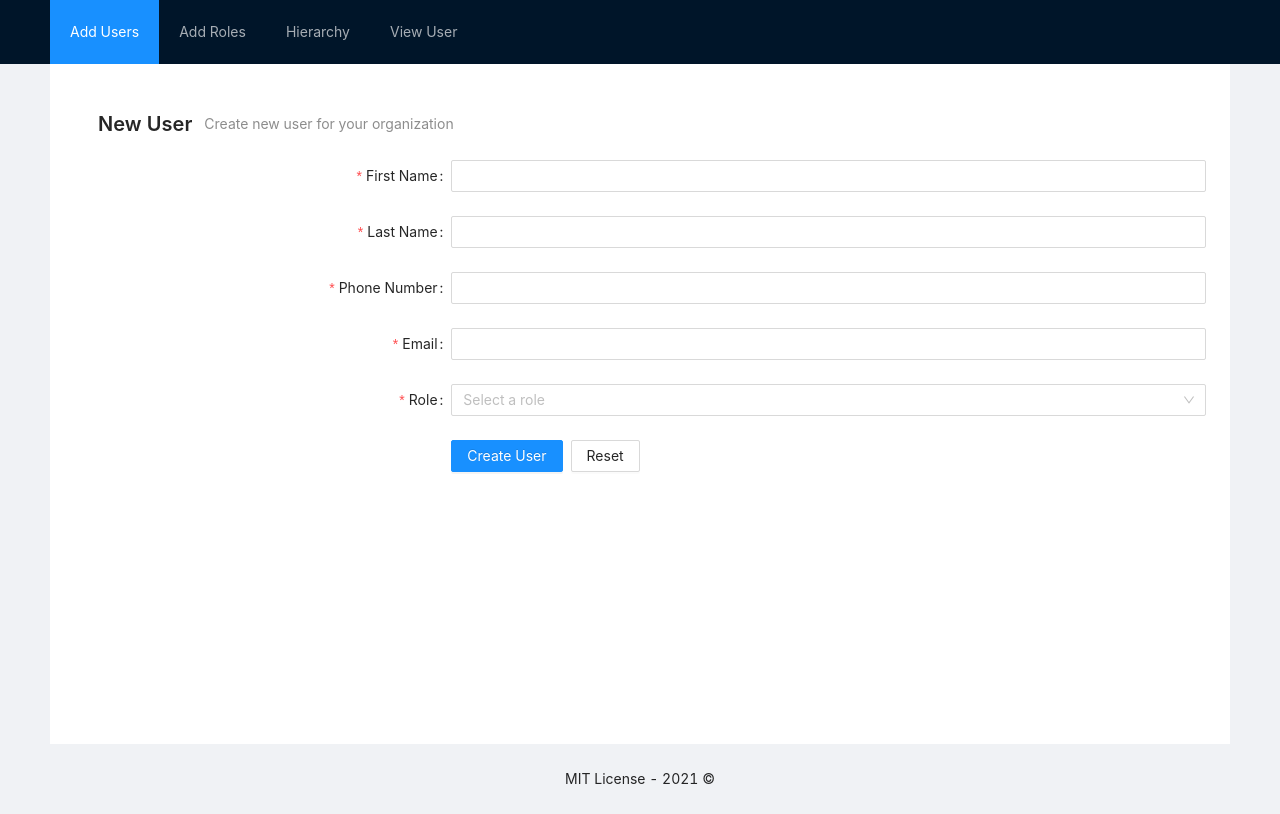
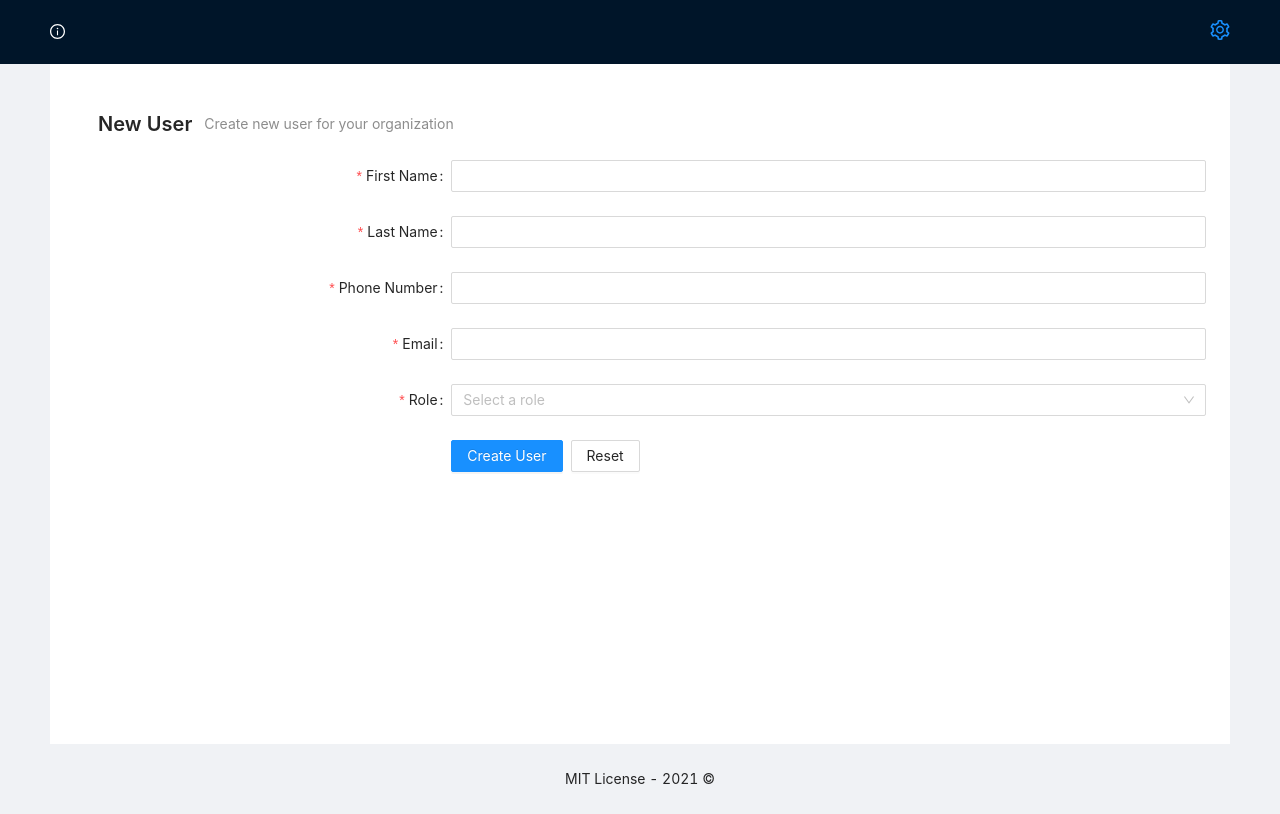
Before and after one commit to 19sriram/zzl, a React (Create React App) app in the folder frontend/: page / in a window 1280 px wide. Built offline with nearby package versions, Linux system fonts and the light colour scheme.

Commit message:
routed for settings

```diff
--- a/frontend/src/components/layout/layout.css
+++ b/frontend/src/components/layout/layout.css
@@ -9,3 +9,9 @@
     background: #fff;
     height: 85vh
   }
+  .goRight {
+    float: right;
+  }
+  .ant-dropdown-menu  {
+    padding:  10px 20px;
+  }
--- a/frontend/src/components/layout/layout.tsx
+++ b/frontend/src/components/layout/layout.tsx
@@ -1,7 +1,11 @@
-import { Layout, Menu, Breadcrumb, Timeline } from 'antd';
+import { Layout, Menu, Breadcrumb, Timeline, Dropdown } from 'antd';
 // import { Component, useEffect } from 'react';
+import {
+  SettingOutlined,
+  InfoCircleOutlined
+} from '@ant-design/icons';
 import './layout.css';
- import {getUser} from '../api/api';
+import { getUser } from '../api/api';
 import AddUser from '../usermgmt/adduser';
 import AddRole from '../rolemgmt/addrole';
 import Treeview from '../treeview/treeview';
@@ -14,9 +18,15 @@ import {
   Link
 } from "react-router-dom";
 
-const LayoutWrapper= ()=> {
+const LayoutWrapper = () => {
   const { Header, Content, Footer } = Layout;
   getUser();
+  const menu = (<Menu mode="horizontal" >
+    <Menu.Item key="1"><Link to="/">Add Users</Link></Menu.Item>
+    <Menu.Item key="2"><Link to="/roles">Add Roles</Link></Menu.Item>
+    <Menu.Item key="3"><Link to="/hierarchy">Hierarchy</Link></Menu.Item>
+    <Menu.Item key="4"><Link to="/viewuser">View User</Link></Menu.Item>
+  </Menu>);
   return (
     <>
       <Layout>
@@ -24,19 +34,16 @@ const LayoutWrapper= ()=> {
 
           <Header style={{ position: 'fixed', zIndex: 1, width: '100%' }}>
             <div className="logo" />
- <Menu theme="dark" mode="horizontal" defaultSelectedKeys={['1']}>
- <Menu.Item key="1"><Link to="/">Add Users</Link></Menu.Item>
- <Menu.Item key="2"><Link to="/roles">Add Roles</Link></Menu.Item>
- <Menu.Item key="3"><Link to="/hierarchy">Hierarchy</Link></Menu.Item>
- <Menu.Item key="4"><Link to="/viewuser">View User</Link></Menu.Item>
- </Menu>
+            <Dropdown overlay={menu} className="goRight">
+              <a className="ant-dropdown-link" onClick={e => e.preventDefault()}>
+                <span><SettingOutlined style={{ fontSize: '20px' }} /></span>
+              </a>
+            </Dropdown>
+            <InfoCircleOutlined style={{color: "white", fontSize: '15px'}}/>
+
           </Header>
           <Content className="site-layout" style={{ padding: '0 50px', marginTop: 64 }}>
-{/* <Breadcrumb style={{ margin: '16px 0' }}>
-<Breadcrumb.Item>Home</Breadcrumb.Item>
-<Breadcrumb.Item>List</Breadcrumb.Item>
-<Breadcrumb.Item>App</Breadcrumb.Item>
-</Breadcrumb> */}
+
             <div className="site-layout-background" style={{ padding: 24, minHeight: 380 }}>
               <Switch>
                 <Route path="/hierarchy">
@@ -54,7 +61,6 @@ const LayoutWrapper= ()=> {
                 <Route path="/">
                   <AddUser />
                 </Route>
-
               </Switch>
             </div>
           </Content>
```
Lines whose indentation alone changed are shown as unchanged.
